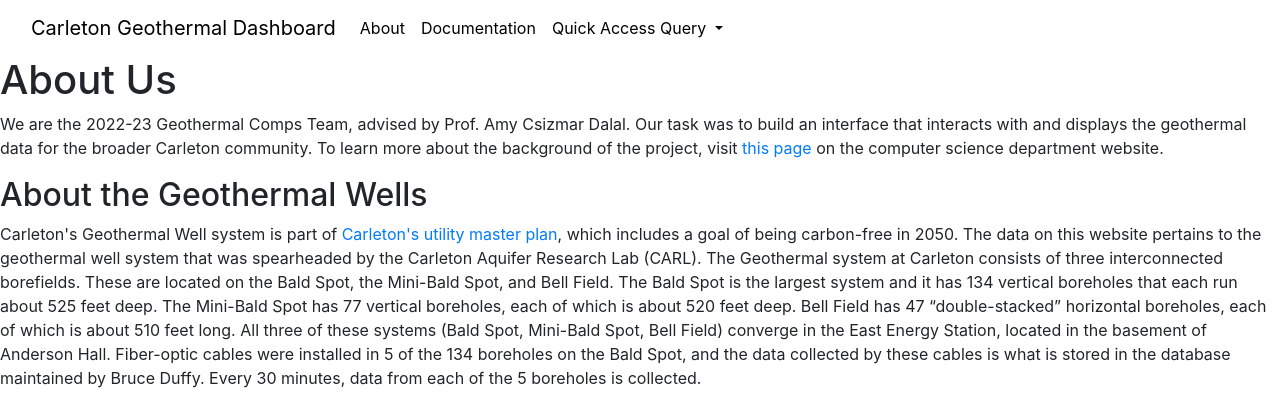
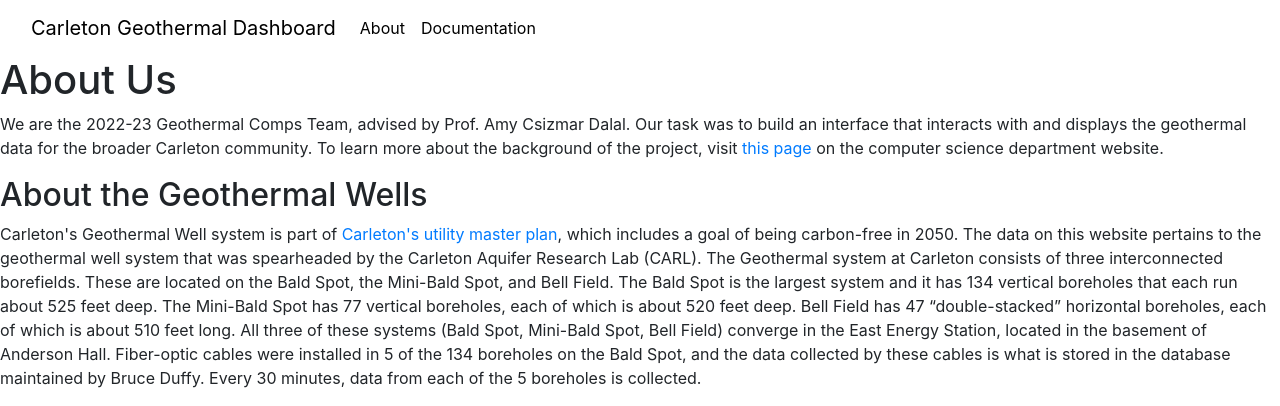
Before and after one commit to acdalal/geothermal, a Django app: page /about/ in a window 1280 px wide. Shown: the top 406 px of the page. Run offline with Django 4.2, Linux system fonts and the light colour scheme; some libraries are stand-ins or nearby versions.

Commit message:
remove quick access query from navbar

```diff
--- a/geothermalsite/dashboard/templates/dashboard/navbar.html
+++ b/geothermalsite/dashboard/templates/dashboard/navbar.html
@@ -15,15 +15,6 @@
           <li class="nav-item">
             <a class="nav-link" href="{% url 'documentation' %}">Documentation</a>
           </li>
-          <li class="nav-item dropdown">
-            <a class="nav-link dropdown-toggle" href="#" role="button" data-bs-toggle="dropdown" aria-expanded="false">
-              Quick Access Query
-            </a>
-            <ul class="dropdown-menu">
-              <li><a class="dropdown-item" href="{% url 'tempvsdepth' %}">Temperature vs. Depth</a></li>
-              <li><a class="dropdown-item" href="{% url 'tempvstime' %}">Temperature vs. Time</a></li>
-            </ul>
-          </li>
         </ul>
       </div>
     </div>
```
